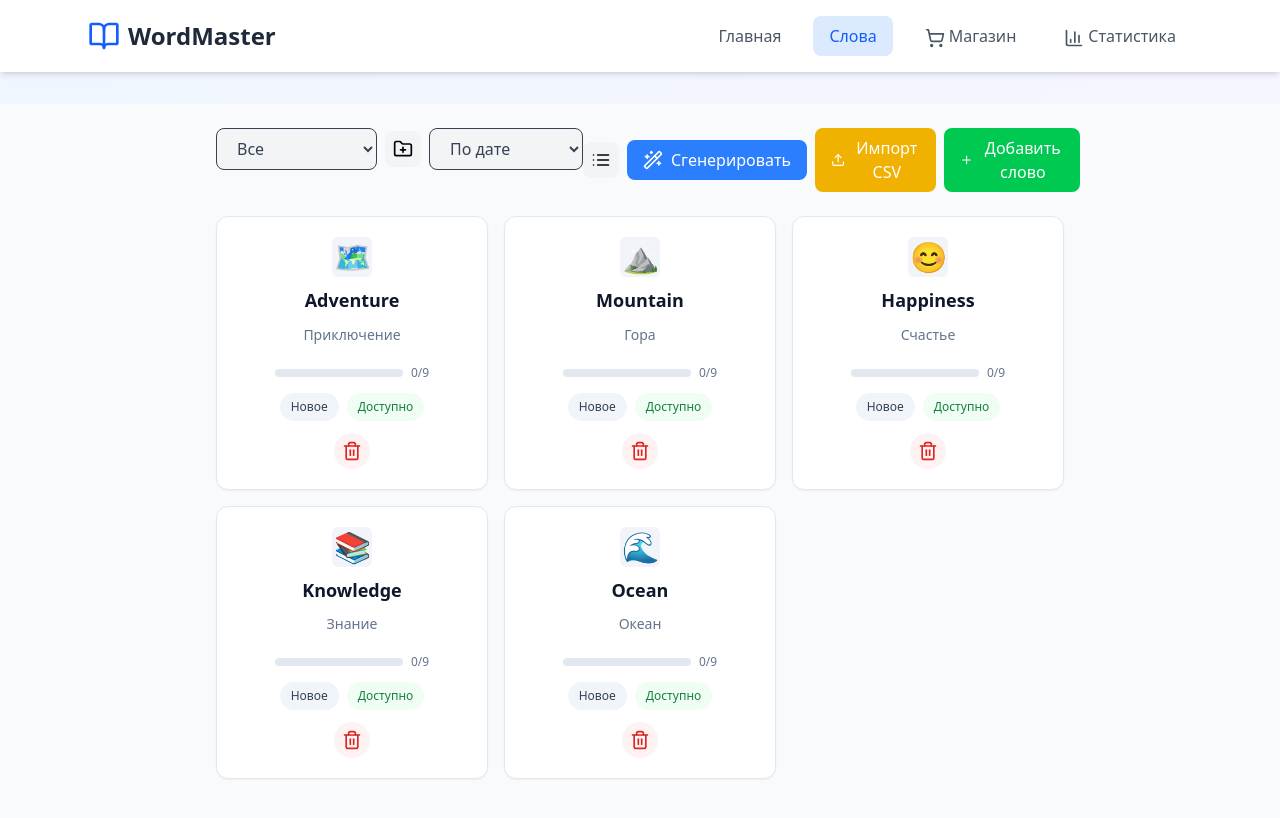
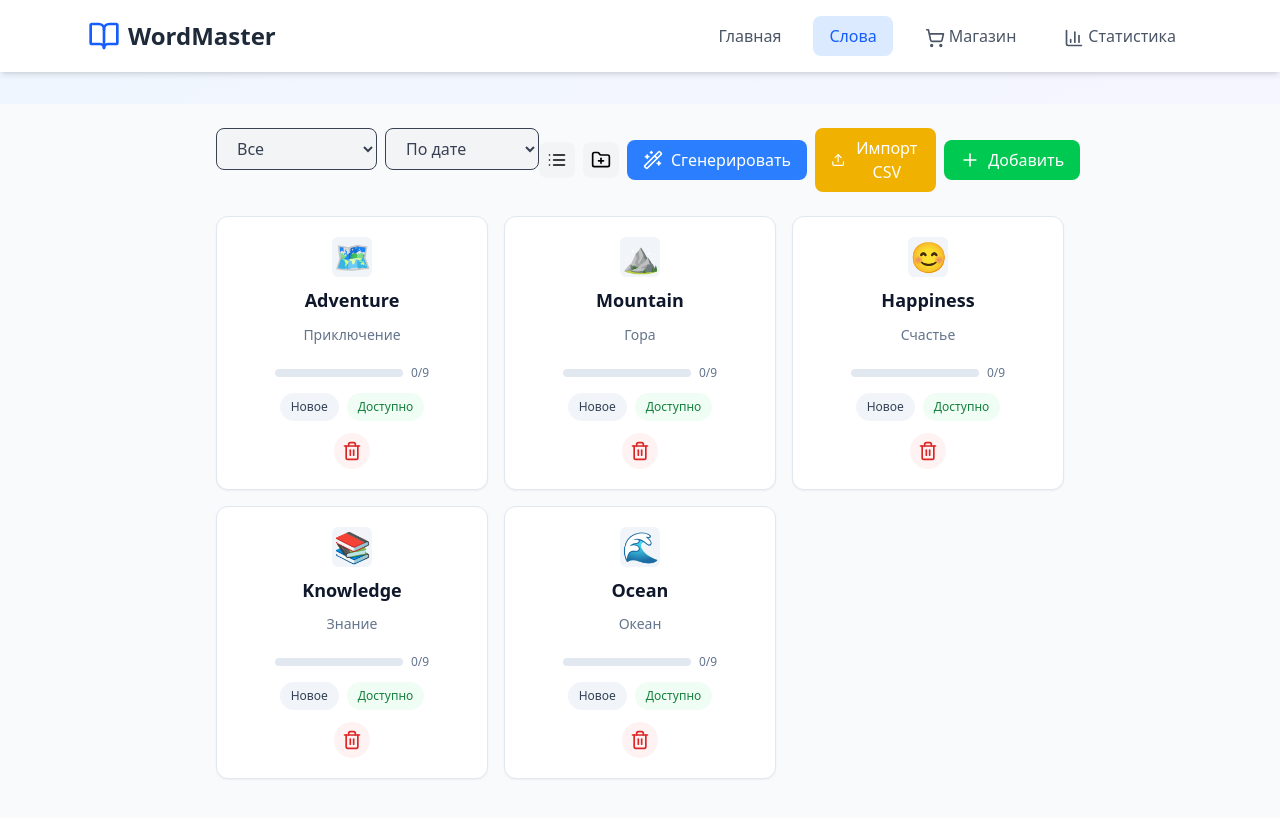
Before and after one commit to rblack-x/wordmaster, a React (Vite) app: page / in a window 1280 px wide. Both pictures are taken after a click on the button "Слова". Shown: the top 818 px of the page. Built offline with nearby package versions, Linux system fonts and the light colour scheme.

Commit message:
Update UI labels and CSV import fields

```diff
--- a/src/AddWordForm.jsx
+++ b/src/AddWordForm.jsx
@@ -110,7 +110,7 @@ const AddWordForm = React.memo(({ newWord, handleNewWordChange, handleExampleCha
           disabled={!newWord.english || !newWord.russian}
           className="w-full bg-gradient-to-r from-blue-500 to-purple-600 text-white py-3 px-6 rounded-lg hover:from-blue-600 hover:to-purple-700 transition-all disabled:opacity-50 disabled:cursor-not-allowed"
         >
-          Добавить слово (+2 монеты)
+          Добавить (+2 монеты)
         </button>
       </div>
     </div>
--- a/src/App.jsx
+++ b/src/App.jsx
@@ -314,7 +314,7 @@ const defaultCategories = ['Разное', 'Путешествия', 'Приро
       const text = e.target.result;
       const lines = text.split(/\r?\n/).map(l => l.trim()).filter(Boolean);
       const imported = lines.map(line => {
-        const [english, russian, category] = line.split(',').map(s => s.trim());
+        const [english, russian, category, pronunciation, example] = line.split(',').map(s => s.trim());
         if (!english || !russian) return null;
         return {
           id: Date.now() + Math.random(),
@@ -322,8 +322,8 @@ const defaultCategories = ['Разное', 'Путешествия', 'Приро
           russian,
           category: category || categoryOptions[0],
           image: '📝',
-          examples: [],
-          pronunciation: '',
+          examples: example ? [example] : [],
+          pronunciation: pronunciation || '',
           difficulty: 1,
           nextReview: Date.now(),
           reviewCount: 0,
--- a/src/WordsList.jsx
+++ b/src/WordsList.jsx
@@ -252,12 +252,6 @@ const WordsList = ({
                 </option>
               ))}
             </select>
-            <button
-              onClick={addCategory}
-              className="p-2 rounded-lg bg-gray-100 hover:bg-gray-200"
-            >
-              <FolderPlus className="w-5 h-5" />
-            </button>
             <select
               value={sortOption}
               onChange={(e) => setSortOption(e.target.value)}
@@ -278,6 +272,12 @@ const WordsList = ({
                 {viewMode === 'list' ? <LayoutGrid className="w-5 h-5" /> : <List className="w-5 h-5" />}
               </button>
               <button
+                onClick={addCategory}
+                className="p-2 rounded-lg bg-gray-100 hover:bg-gray-200"
+              >
+                <FolderPlus className="w-5 h-5" />
+              </button>
+              <button
                 onClick={generateWord}
                 className="bg-blue-500 text-white px-4 py-2 rounded-lg hover:bg-blue-600 transition-colors flex items-center gap-2"
               >
@@ -296,7 +296,7 @@ const WordsList = ({
                 className="bg-green-500 text-white px-4 py-2 rounded-lg hover:bg-green-600 transition-colors flex items-center gap-2"
               >
                 <Plus className="w-5 h-5" />
-                Добавить слово
+                Добавить
               </button>
             </div>
             {viewMode === 'list' && (
@@ -369,7 +369,7 @@ const WordsList = ({
               </button>
             </div>
             <p className="text-sm text-gray-600 mb-4">
-              Файл должен содержать колонки: английское слово, русский перевод, категория (необязательно). Каждая строка — отдельное слово.
+              Файл должен содержать колонки: английское слово, русский перевод, категория (необязательно), произношение (необязательно) и пример (необязательно). Каждая строка — отдельное слово.
             </p>
             <input
               type="file"
```
